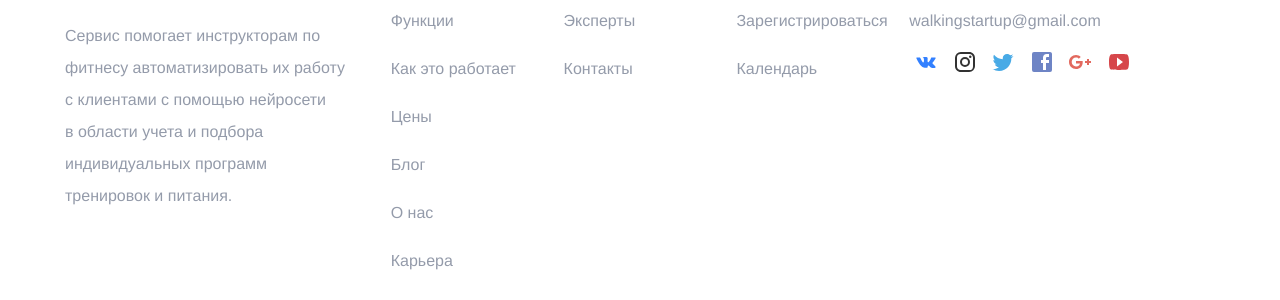
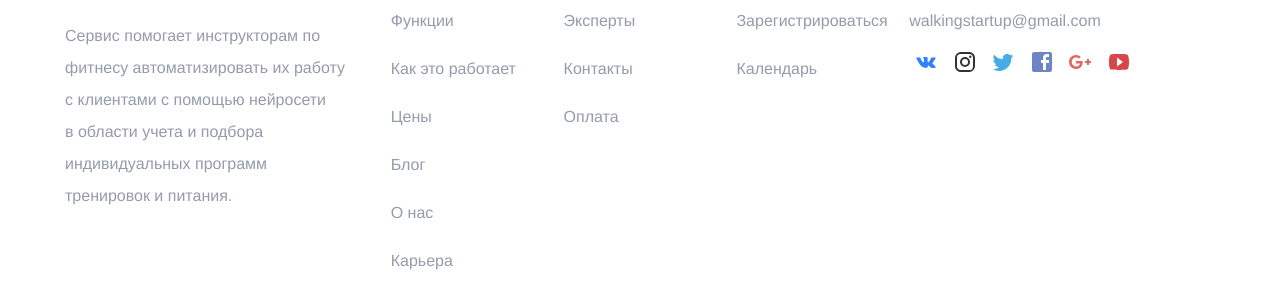
Before and after one commit to RakhimyanTim/fitness.github.io, a Jekyll site: the page built from pages/index.html, in a window 1280 px wide and 900 px high, scrolled down 3333 px. Shown: the part 456-756 px from the top of the window. Built offline with Jekyll 4.4.1, drawn with Linux system fonts in a browser that asks for light colours; some web fonts are replaced.

Commit message:
Update footer.html

```diff
--- a/_includes/navigation/footer.html
+++ b/_includes/navigation/footer.html
@@ -18,6 +18,7 @@
 				<li><h4>Ресурсы</h4></li>
 				<li><a href="/experts/">Эксперты</a></li>
 				<li><a href="/contact/">Контакты</a></li>
+				<li><a href="http://yasobe.ru/na/fitesspullnfit">Оплата</a></li>
 			</ul>
 			<ul>
 				<li><h4>Сервис</h4></li>
```
